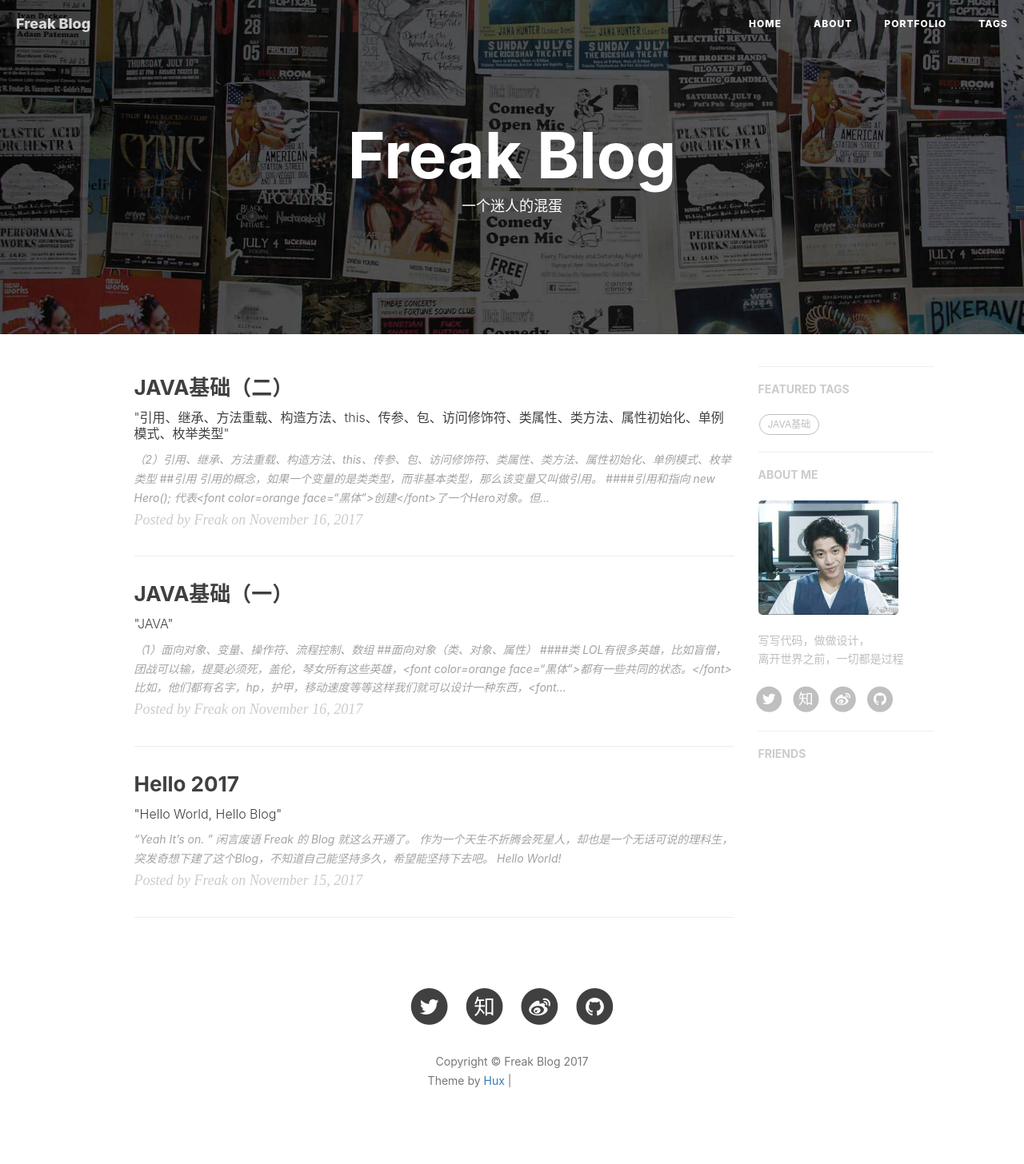
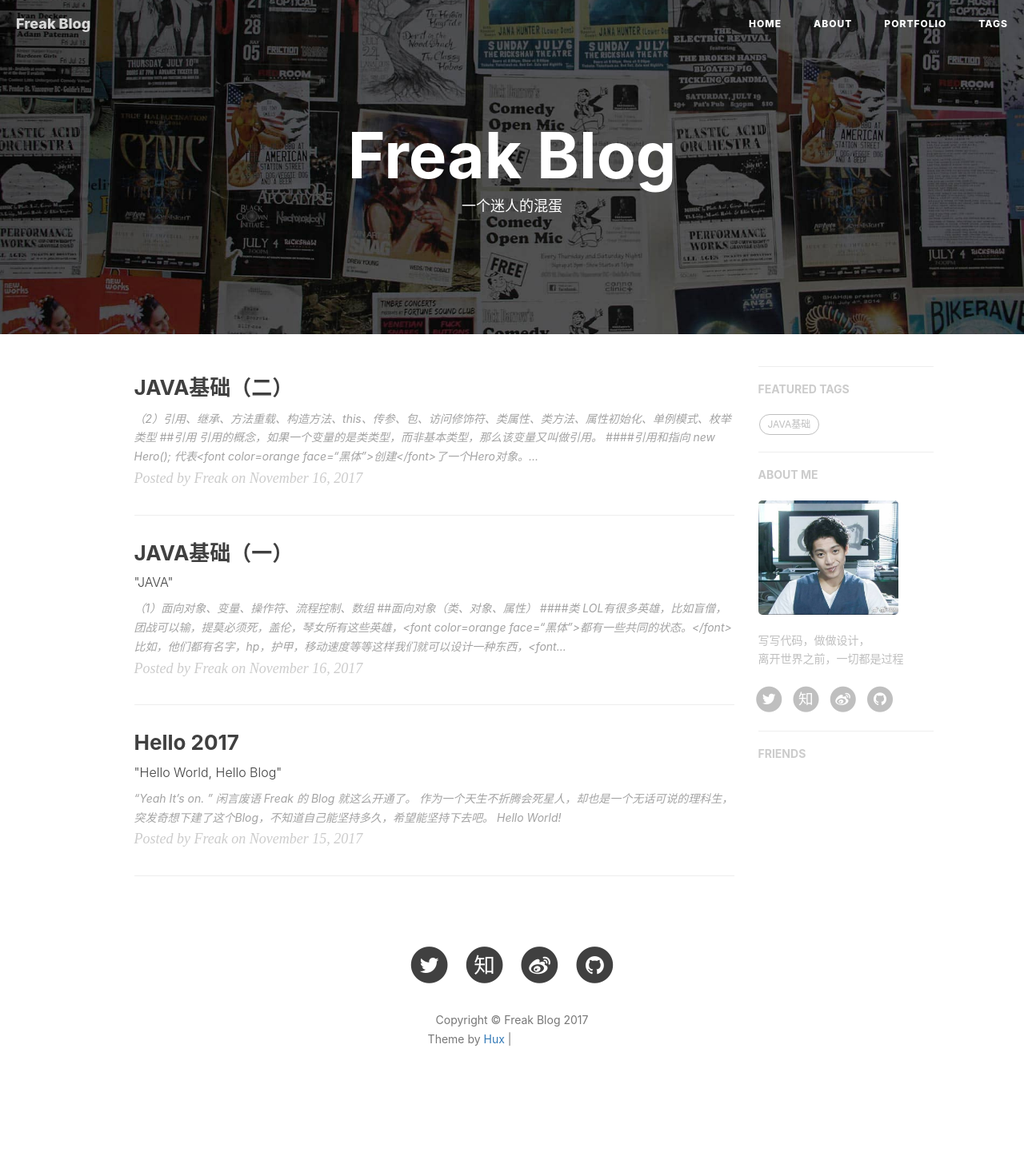
Before and after one commit to Freak-Lew/Freak-Lew.github.io, a Jekyll site: the page built from index.html, in a window 1280 px wide. Shown: the whole page at 80% size. Built offline with Jekyll 4.4.1, drawn with Linux system fonts in a browser that asks for light colours; nearby versions of some CDN libraries; the list of posts is cut into pages by our own code; comment, search, counter and statistics services are not loaded; after the commit the page ends 1404 px from its top, so only the background shows below that; grey boxes are pictures that could not be loaded.

```diff
--- a/_posts/2017-11-16-java-basic-2.md
+++ b/_posts/2017-11-16-java-basic-2.markdown
@@ -1,7 +1,6 @@
 ---
 layout:     post
 title:      "JAVA基础（二）"
-subtitle:   " \"引用、继承、方法重载、构造方法、this、传参、包、访问修饰符、类属性、类方法、属性初始化、单例模式、枚举类型\""
 author:     "Freak"
 header-img: "img/post-bg-2015.jpg"
 catalog: true
@@ -10,6 +9,7 @@ tags:
 ---
 
 >（2）引用、继承、方法重载、构造方法、this、传参、包、访问修饰符、类属性、类方法、属性初始化、单例模式、枚举类型
+
 <br>
 ##引用
 引用的概念，如果一个变量的是类类型，而非基本类型，那么该变量又叫做引用。
```
Also changed, not shown: _posts/2017-11-15-hello-2017.markdown (renamed from _posts/2017-11-15-hello-2017.md), _posts/2017-11-16-java-basic-1.markdown (renamed from _posts/2017-11-16-java-basic-1.md).
